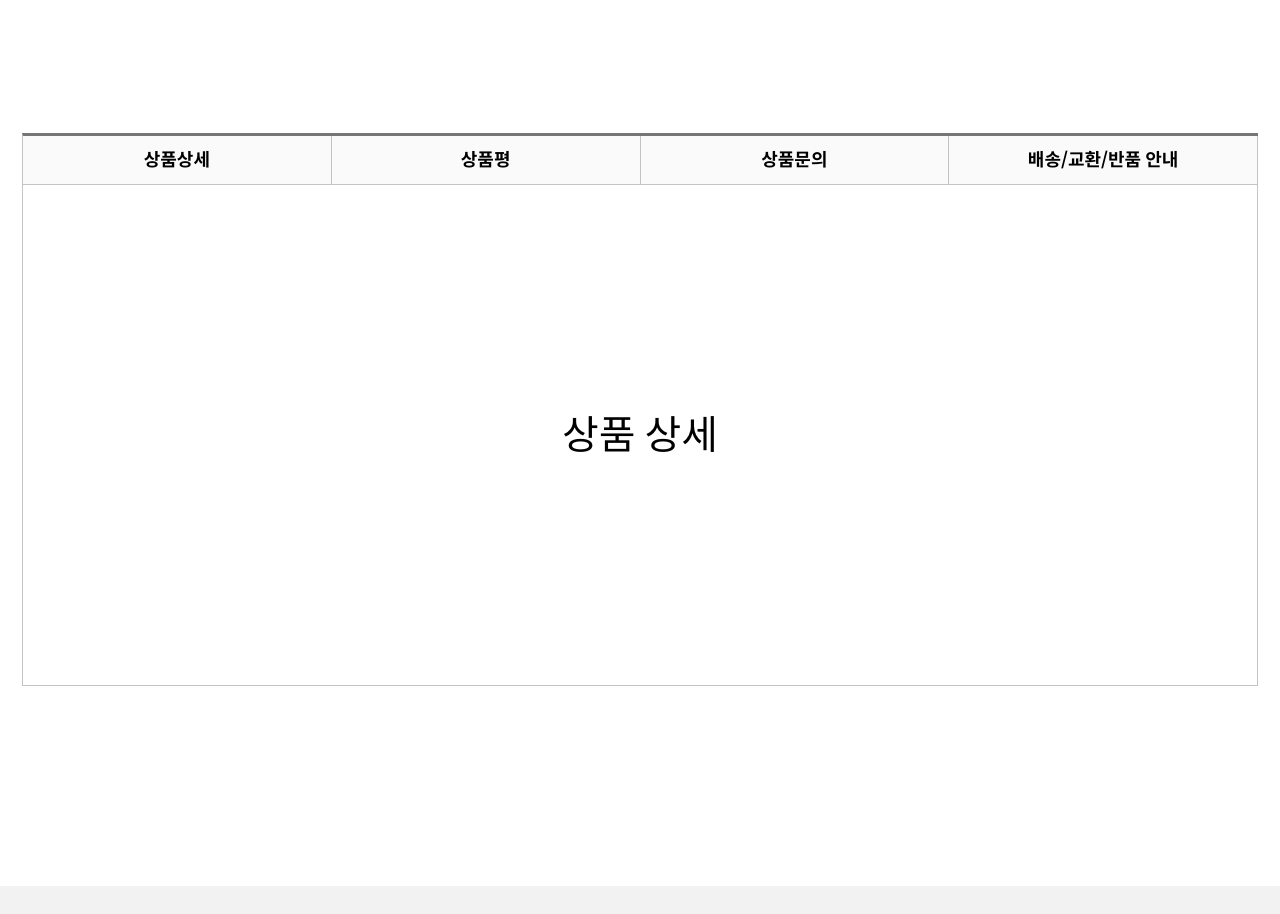
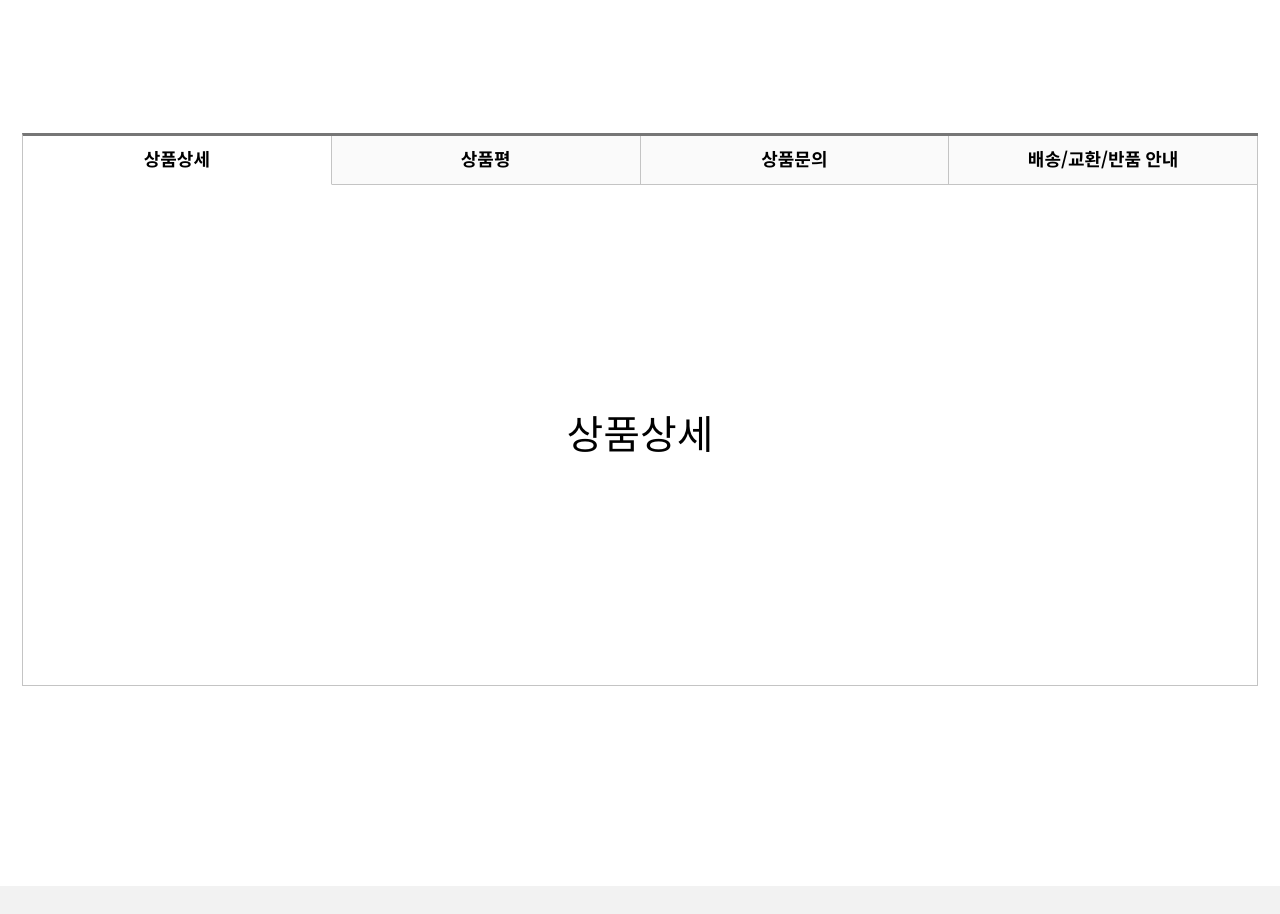
Before and after one commit to EllaSEON/OpenMarket, a React (Create React App) app: page /products/1 in a window 1280 px wide. Shown: the part 780-1694 px from the top of the page. Built offline with nearby package versions, Linux system fonts and the light colour scheme; grey boxes are pictures that could not be loaded.

Commit message:
<refact> : 상품 상세 스타일 map 으로 리팩토링

```diff
--- a/src/components/ProductDetail/ProductDetail.tsx
+++ b/src/components/ProductDetail/ProductDetail.tsx
@@ -1,45 +1,32 @@
 import { useState } from "react";
 import * as S from "./style";
 
+const TAB_ITEMS = [
+  { id: 1, title: "상품상세" },
+  { id: 2, title: "상품평" },
+  { id: 3, title: "상품문의" },
+  { id: 4, title: "배송/교환/반품 안내" },
+];
+
 function ProductDetail() {
-  const [tableContent, setTableContent] = useState("상품 상세");
+  const [activeTabId, setActiveTabId] = useState(1);
+
+  const activeTabTitle = TAB_ITEMS.find((tab) => tab.id === activeTabId)?.title;
+
   return (
     <div>
       <S.TabTitleWrapper>
-        <S.TabTitle
-          active={tableContent === "상품상세"}
-          onClick={() => {
-            setTableContent("상품상세");
-          }}
-        >
-          상품상세
-        </S.TabTitle>
-        <S.TabTitle
-          active={tableContent === "상품평"}
-          onClick={() => {
-            setTableContent("상품평");
-          }}
-        >
-          상품평
-        </S.TabTitle>
-        <S.TabTitle
-          active={tableContent === "상품문의"}
-          onClick={() => {
-            setTableContent("상품문의");
-          }}
-        >
-          상품문의
-        </S.TabTitle>
-        <S.TabTitle
-          active={tableContent === "배송/교환/반품 안내"}
-          onClick={() => {
-            setTableContent("배송/교환/반품 안내");
-          }}
-        >
-          배송/교환/반품 안내
-        </S.TabTitle>
+        {TAB_ITEMS.map((tab) => (
+          <S.TabTitle
+            key={tab.id}
+            active={tab.id === activeTabId}
+            onClick={() => setActiveTabId(tab.id)}
+          >
+            {tab.title}
+          </S.TabTitle>
+        ))}
       </S.TabTitleWrapper>
-      <S.TabContent>{tableContent}</S.TabContent>
+      <S.TabContent>{activeTabTitle}</S.TabContent>
     </div>
   );
 }
```
